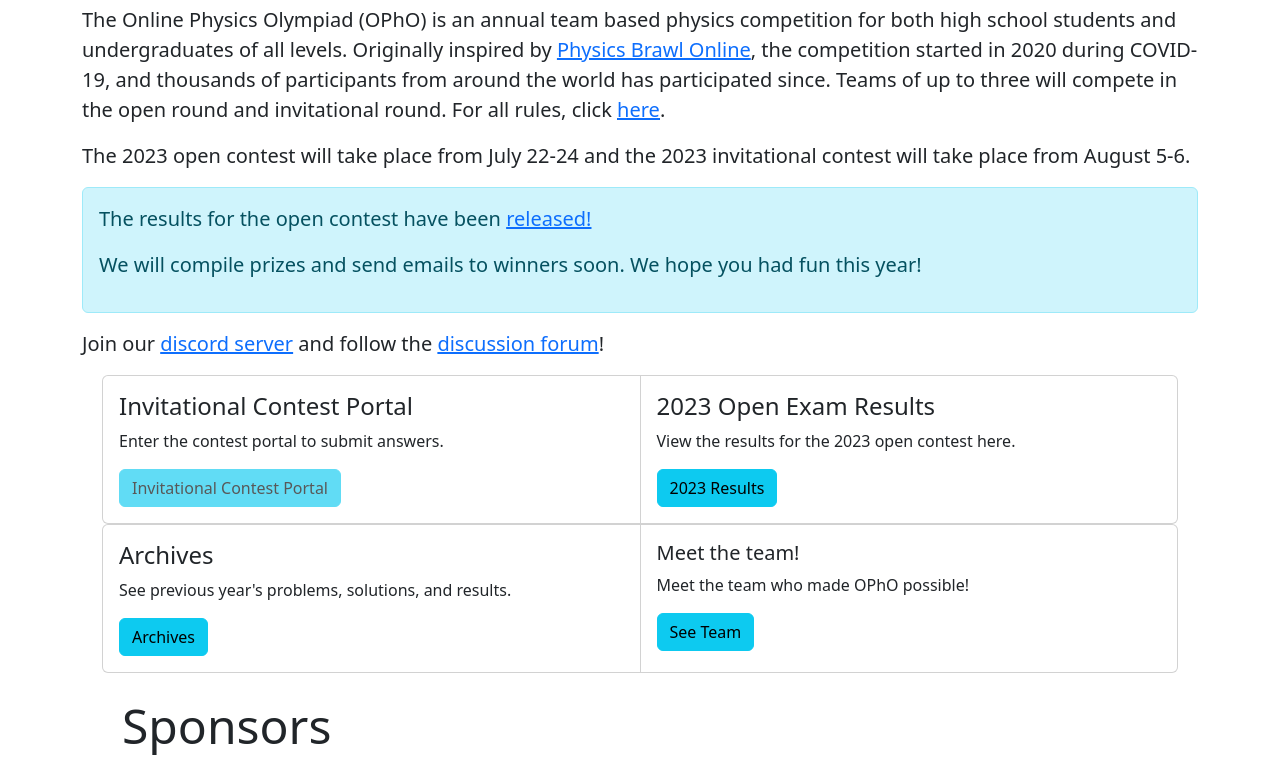
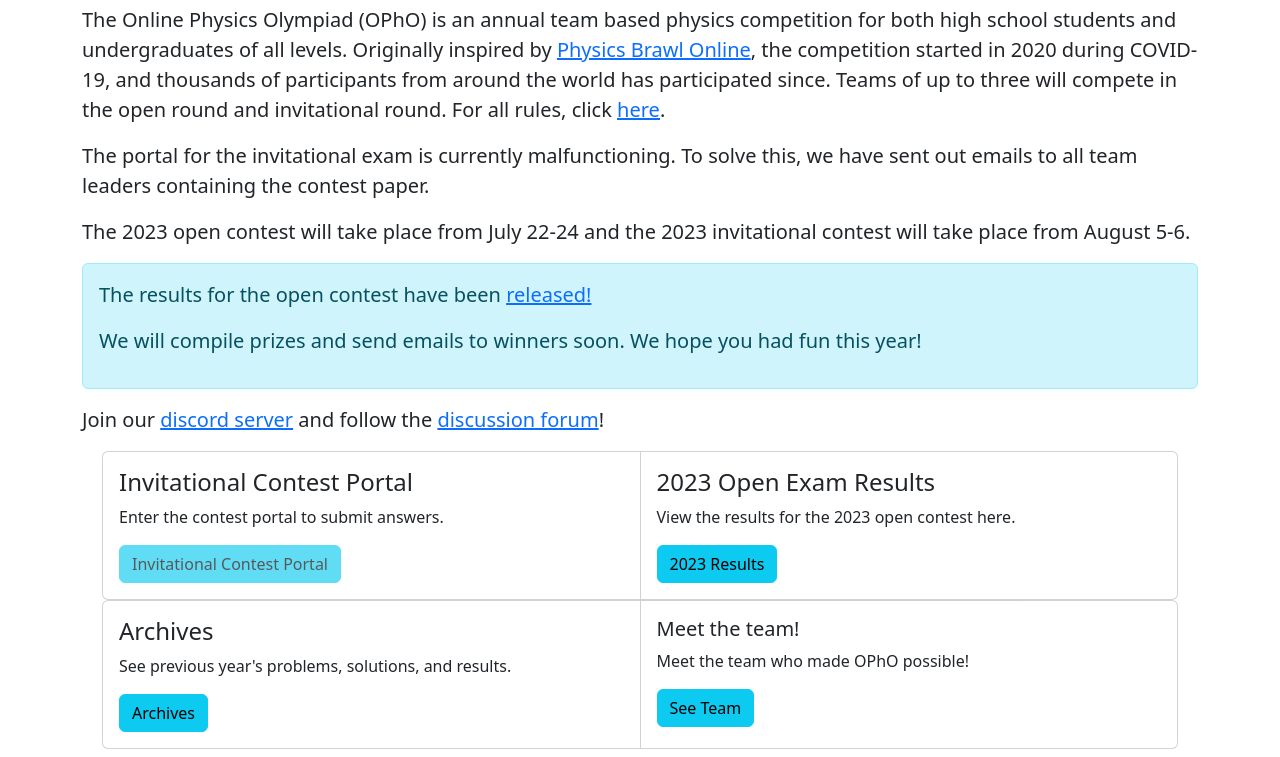
Before and after one commit to physoly/OPhO, a Python web app: template app/templates/opho/contest_home.html in a window 1280 px wide. Shown: the part 146-903 px from the top of the page. Run offline with Jinja, Linux system fonts and the light colour scheme; the template is opened without the code that fills it, so the values that code supplies are empty; some libraries are stand-ins or nearby versions.

Commit message:
Update contest_home.html

```diff
--- a/app/templates/opho/contest_home.html
+++ b/app/templates/opho/contest_home.html
@@ -30,6 +30,7 @@
           <h1 class="display-4">OPHO Home Page</h1>
           <p class="lead">The Online Physics Olympiad (OPhO) is an annual team based physics competition for both high school students and undergraduates of all levels. Originally inspired by  <a href="https://physicsbrawl.org/"><b>Physics Brawl Online</b></a>, the competition started in 2020 during COVID-19, and thousands of participants from around the world has participated since. Teams of up to three will compete in the open round and invitational round. For all rules, click <u><b><a href="static/files/rules23u.pdf">here</a></b></u>.</p>
 
+          <p class="lead">The portal for the invitational exam is currently malfunctioning. To solve this, we have sent out emails to all team leaders containing the contest paper.</p>
           <p class="lead">The 2023 open contest will take place from July 22-24 and the 2023 invitational contest will take place from August 5-6.</p>
           <div class="alert alert-info" role="alert">
             <p class="lead">The results for the open contest have been <a href="https://opho.physoly.tech/2023/rankings">released!</a></p>
```
